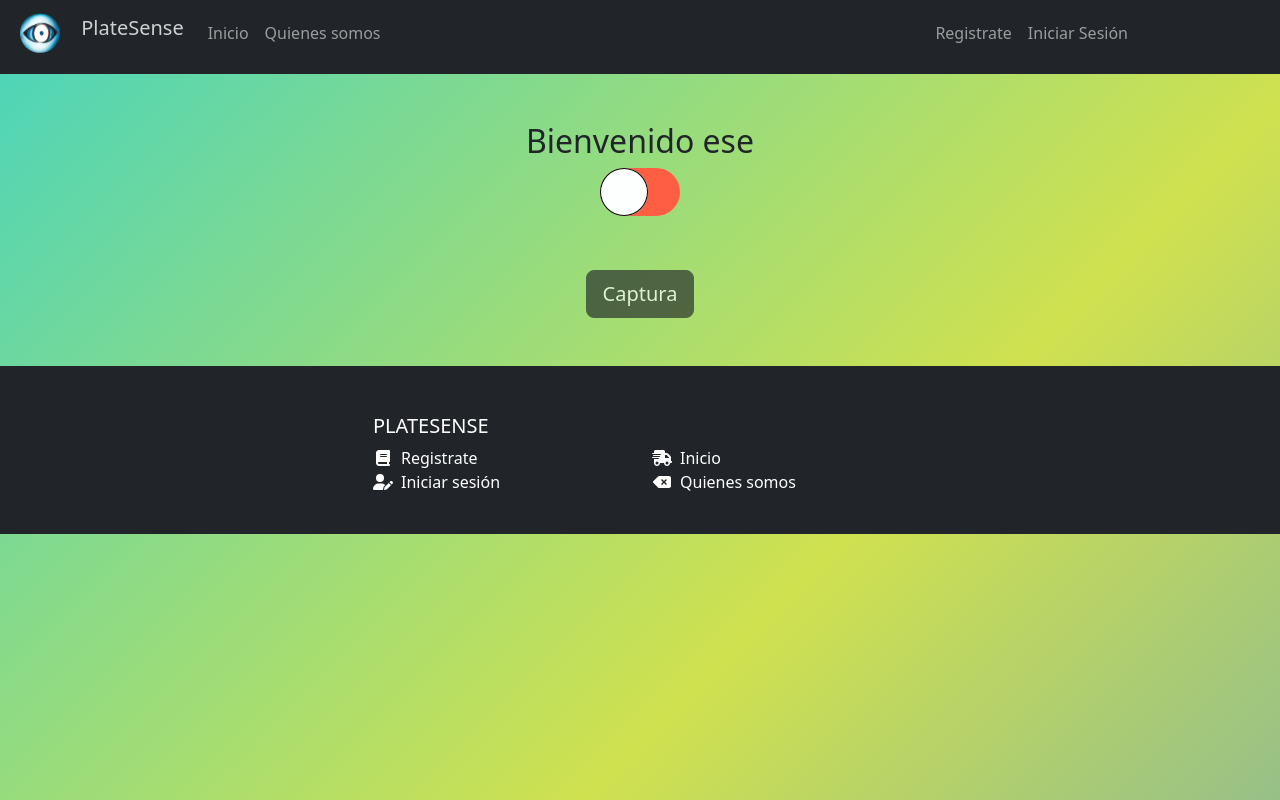
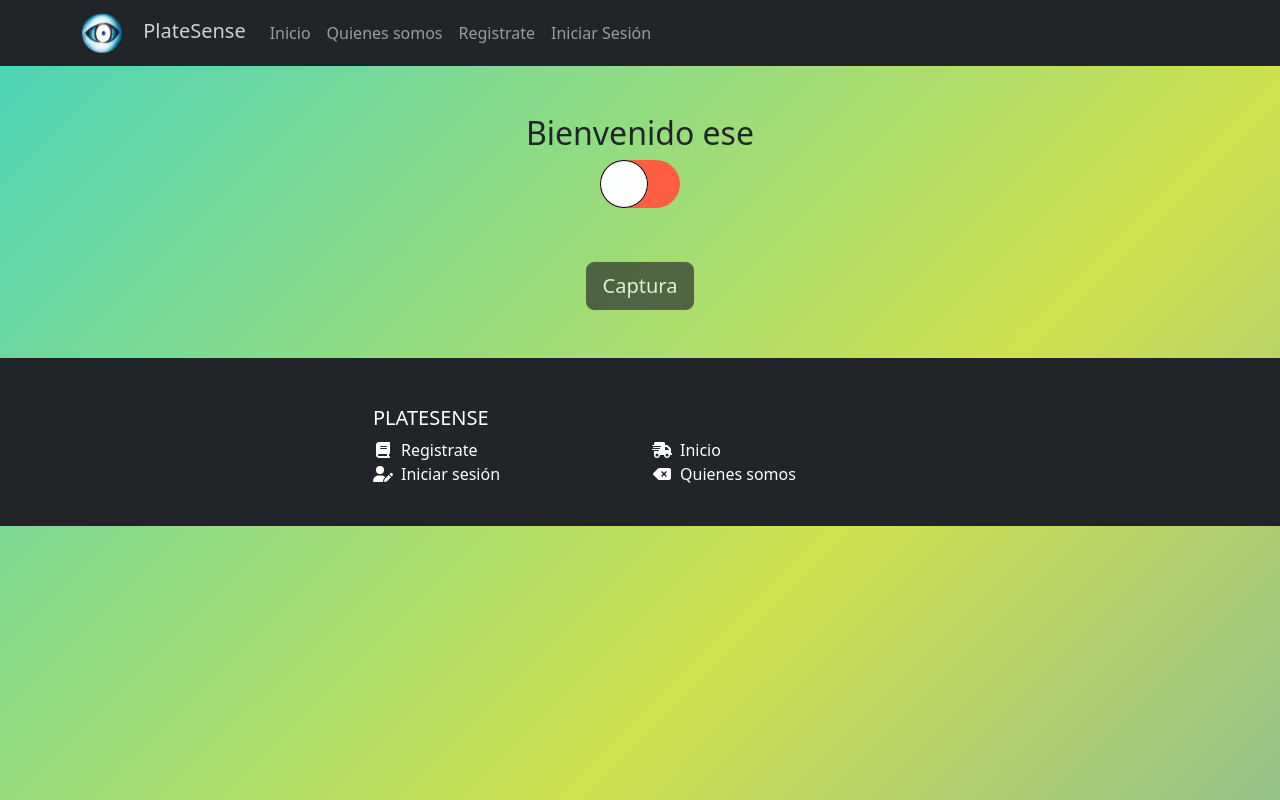
Before and after one commit to Luichoo/PlateSense, a React (Create React App) app in the folder client/: page / in a window 1280 px wide. Built offline with nearby package versions, Linux system fonts and the light colour scheme.

Commit message:
navbar changes

```diff
--- a/client/src/components/navbar/Navbar.css
+++ b/client/src/components/navbar/Navbar.css
@@ -1,4 +1,6 @@
 a{
     text-decoration: none;
     color: var(--darkreader-text--bs-nav-link-color);
+    transition: all 0.2s ease-in-out;
+
 }
--- a/client/src/components/navbar/Navbar.jsx
+++ b/client/src/components/navbar/Navbar.jsx
@@ -8,36 +8,70 @@ import logo from './logo.png';
 import './Navbar.css';
 function NavBar() {
   return (
-
-    <Navbar bg="dark" expand="lg" variant="dark" className="pb-3">
-          <Container className="ms-2">
-        <Navbar.Brand>
-        <img
+    <Navbar collapseOnSelect expand="lg" bg="dark" variant="dark">
+    <Container>
+      <Navbar.Brand eventKey={1}> <img
 
                 src={logo}
                 width="40 px"
                 height="40 px"
-              className="d-inline-block align-top me-3 mt-0"
+                className=" me-3 mt-0"
                 alt=""
                 style={{'border-radius': '50%'}}
               />{' '}
-            <Link to="/" style={{'text-decoration': 'none','color':'#FFFFFFC8'}}> PlateSense</Link>
-            </Navbar.Brand>
+              <Link to="/" style={{'text-decoration': 'none','color':'#FFFFFFC8'}}> PlateSense</Link></Navbar.Brand>
+      <Navbar.Toggle aria-controls="responsive-navbar-nav" />
+      <Navbar.Collapse id="responsive-navbar-nav">
 
-        <Navbar.Toggle aria-controls="basic-navbar-nav" />
-        <Navbar.Collapse id="basic-navbar-nav">
-          <Nav className="me-auto nav_link">
-            <Nav.Link><Link to='/'>Inicio</Link></Nav.Link>
-            <Nav.Link><Link to='/informacion' >Quienes somos</Link></Nav.Link>
+        <Nav className="me-auto d-flex flex-row justify-content-between align-content-around">
+          <div className="d-flex flex-row justify-content-end w-100 align-content-end">
+
+
+          <div className="d-flex flex-row">
+          <Nav.Link eventKey={1}><Link to='/'>Inicio</Link></Nav.Link>
+        <Nav.Link eventKey={2} ><Link to='/informacion' >Quienes somos</Link></Nav.Link>
+
+          </div>
+
+        <div className="d-flex flex-row">
+          <Nav.Link eventKey={3} > <Link to='/register' >Registrate</Link></Nav.Link>
+          <Nav.Link eventKey={4}><Link  to='/login' >Iniciar Sesión</Link></Nav.Link>
+        </div>
+        </div>
         </Nav>
-          <Nav className="ms-auto nav_link">
-             <Nav.Link><Link to='/register' >Registrate</Link></Nav.Link>
-            <Nav.Link><Link to='/login' >Iniciar Sesión</Link></Nav.Link>
-          </Nav>
-
       </Navbar.Collapse>
     </Container>
   </Navbar>
+
+    // <Navbar collapseOnSelect bg="dark" expand="lg" variant="dark" className="pb-3">
+    //       <Container className="ms-2">
+    //     <Navbar.Brand>
+    //     <img
+
+    //           src={logo}
+    //           width="40 px"
+    //           height="40 px"
+    //           className=" me-3 mt-0"
+    //           alt=""
+    //           style={{'border-radius': '50%'}}
+    //         />{' '}
+    //         <Link to="/" style={{'text-decoration': 'none','color':'#FFFFFFC8'}}> PlateSense</Link>
+    //         </Navbar.Brand>
+
+    //     <Navbar.Toggle aria-controls="responsive-navbar-nav" />
+    //     <Navbar.Collapse id="responsive-navbar-nav">
+    //       <Nav className="me-auto nav_link">
+    //         <Nav.Link><Link to='/'>Inicio</Link></Nav.Link>
+    //         <Nav.Link><Link to='/informacion' >Quienes somos</Link></Nav.Link>
+    //       </Nav>
+    //       <Nav className="ms-auto nav_link">
+    //          <Nav.Link><Link to='/register' >Registrate</Link></Nav.Link>
+    //         <Nav.Link><Link to='/login' >Iniciar Sesión</Link></Nav.Link>
+    //       </Nav>
+
+    //     </Navbar.Collapse>
+    //     </Container>
+    // </Navbar>
 
   );
 }
--- a/client/src/pages/Home/Home.jsx
+++ b/client/src/pages/Home/Home.jsx
@@ -22,7 +22,6 @@ function Home() {
 		setDisabled2(!disabled2);
 	}
 
-
 	const capture = useCallback(() => {
 		const imageSrc = webcamRef.current.getScreenshot();
 		setImg(imageSrc);
@@ -33,17 +32,25 @@ function Home() {
 			<div className="d-flex flex-column justify-content-center align-items-center h-100 mt-5">
 				<h2>Bienvenido ese</h2>
 				<div class="switch-button">
-
-    <input onClick={() => {setIsActive(!isActive); handlerWCB()}} type="checkbox" name="switch-button" id="switch-label" class="switch-button__checkbox" disabled={disabled2}></input>
+					<input
+						onClick={() => {
+							setIsActive(!isActive);
+							handlerWCB();
+						}}
+						type="checkbox"
+						name="switch-button"
+						id="switch-label"
+						class="switch-button__checkbox"
+						disabled={disabled2}></input>
 
 					<label for="switch-label" class="switch-button__label"></label>
+          <div className="h-75"></div>
 				</div>
 				{img === null ? (
 					<>
 						<div className="cam-container mt-4 h-100">
-
-
-            {isActive &&  <Webcam
+							{isActive && (
+								<Webcam
 									audio={false}
 									ref={webcamRef}
 									screenshotFormat="image/jpeg"
@@ -51,17 +58,19 @@ function Home() {
 									height={338}
 									width={600}
 									className=" wc-image"
-              />}
+								/>
+							)}
 						</div>
-
 
 						<div className="btn-container mt-4 mb-5">
 							<button
-                onClick={()=>{capture(); handlertoggler()}}
+								onClick={() => {
+									capture();
+									handlertoggler();
+								}}
 								className="btn btn-dark btn-lg"
 								id="submit"
-                disabled={!disabled}
-              >
+								disabled={!disabled}>
 								Captura
 							</button>
 						</div>
@@ -72,18 +81,20 @@ function Home() {
 							<img src={img} alt="screenshot" className="wc-image" />
 						</div>
 
-            <div className="btn-container mt-4 mb-5" style={{'marginTop':'1px'}}>
+						<div
+							className="btn-container mt-4 mb-5"
+							style={{ marginTop: "1px" }}>
 							<button
-                onClick={() => {setImg(null)}}
+								onClick={() => {
+									setImg(null);
+								}}
 								className="btn btn-dark btn-lg"
-                id="submit"
-              >
+								id="submit">
 								Repetir
 							</button>
 						</div>
 					</>
 				)}
-
 			</div>
 		</Container>
 	);
```
Lines whose indentation alone changed are shown as unchanged.
